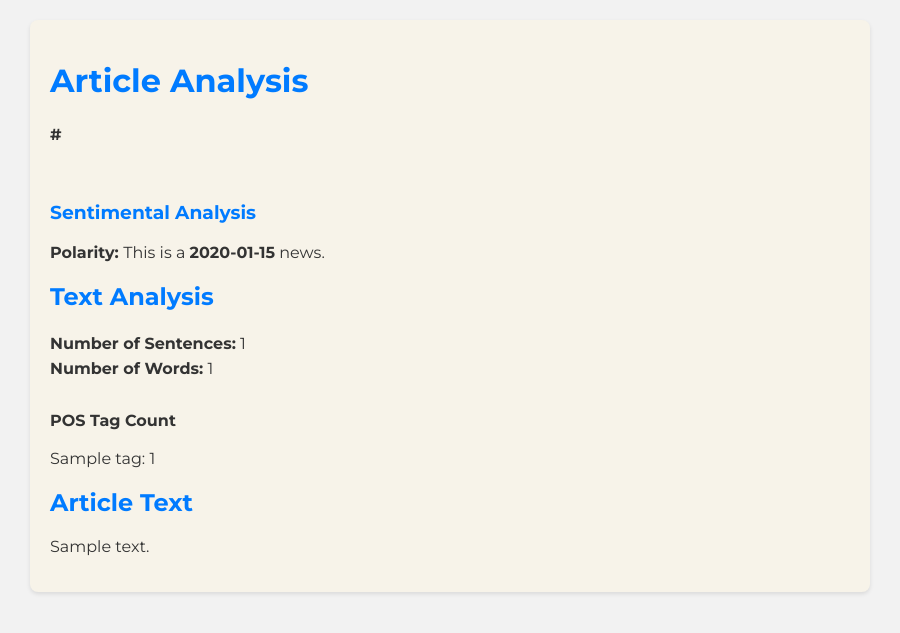
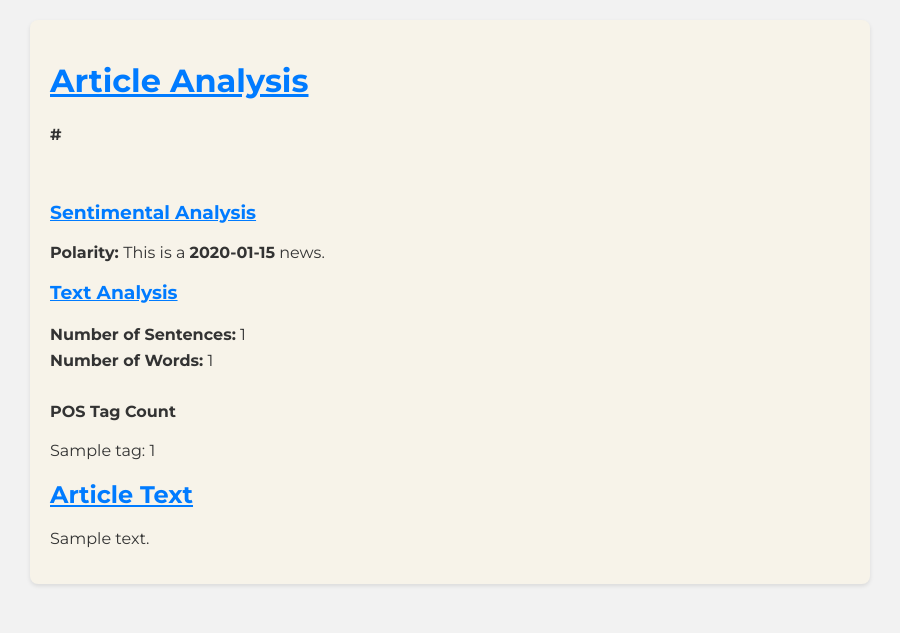
Before and after one commit to Swarnali-sitare/News, a Flask app: template templates/analysis.html in a window 1280 px wide. Shown: the top 633 px of the page, without its empty margins (190-1090 px from the left). Run offline with Flask 3, Linux system fonts and the light colour scheme; the template is opened without the code that fills it: most values are stand-ins (such as "Sample title", 1, 10 or a date in 2020); some libraries are stand-ins or nearby versions.

Commit message:
Update analysis.html

```diff
--- a/templates/analysis.html
+++ b/templates/analysis.html
@@ -1,7 +1,5 @@
 <!DOCTYPE html>
-
 <html lang="en">
-
 <head>
     <meta charset="UTF-8">
     <meta name="viewport" content="width=device-width, initial-scale=1.0">
@@ -27,6 +25,7 @@
         }
         h1, h2, h3 {
             color: #007bff;
+            text-decoration: underline;
         }
         p {
             line-height: 1.6;
@@ -48,18 +47,14 @@
         }
     </style>
 </head>
-
 <body>
-
     <div class="container">
         <h1>Article Analysis</h1>
         <p><strong>{{ url }}</strong></p>
         <br>
-
         <h3>Sentimental Analysis</h3>
         <strong>Polarity: </strong>This is a <strong>{{ sentiment_polarity }}</strong> news.</p>
-        <h2>Text Analysis</h2>
-
+        <h3>Text Analysis</h3>
         <p><strong>Number of Sentences:</strong> {{ num_sentences }}<br>
         <strong>Number of Words:</strong> {{ num_words }}<br><br>
         <strong>POS Tag Count</strong>
@@ -68,12 +63,8 @@
                 <li>{{ tag }}: {{ count }}</li>
             {% endfor %}
         </ul></p>
-
         <p><h2>Article Text</h2>
         {{ article_text }}</p>
-
     </div>
-
 </body>
-
 </html>
```
